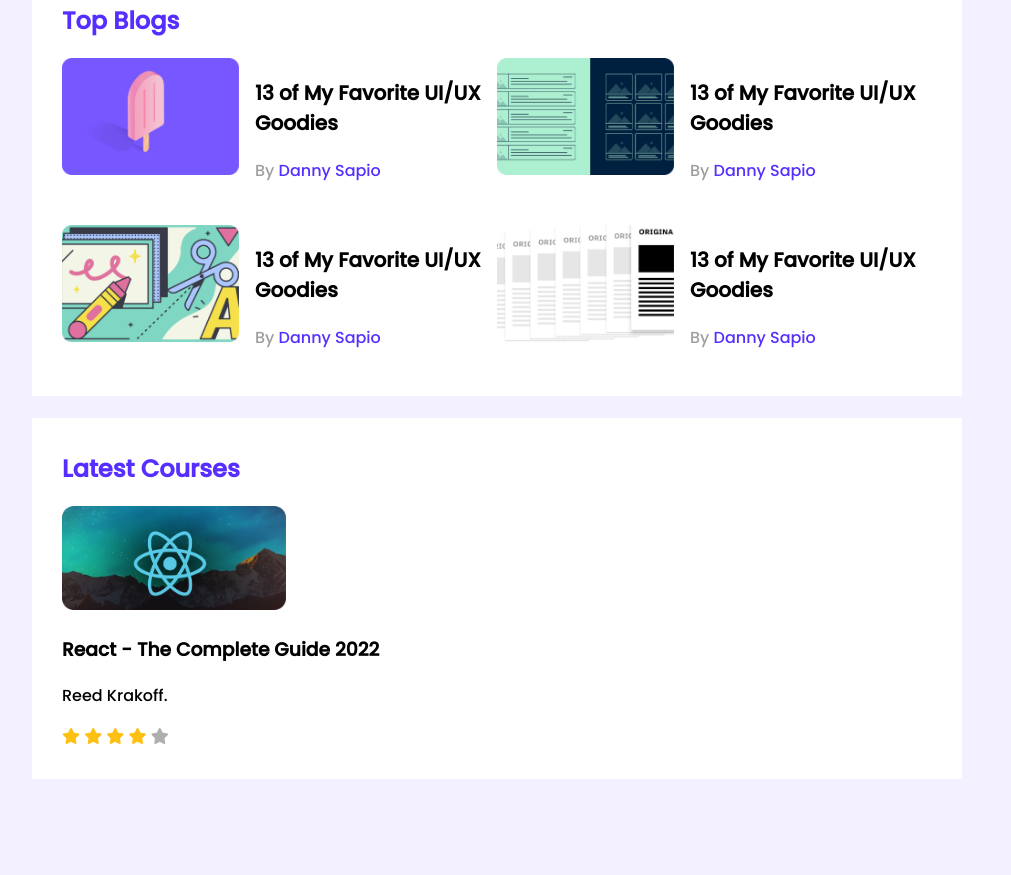
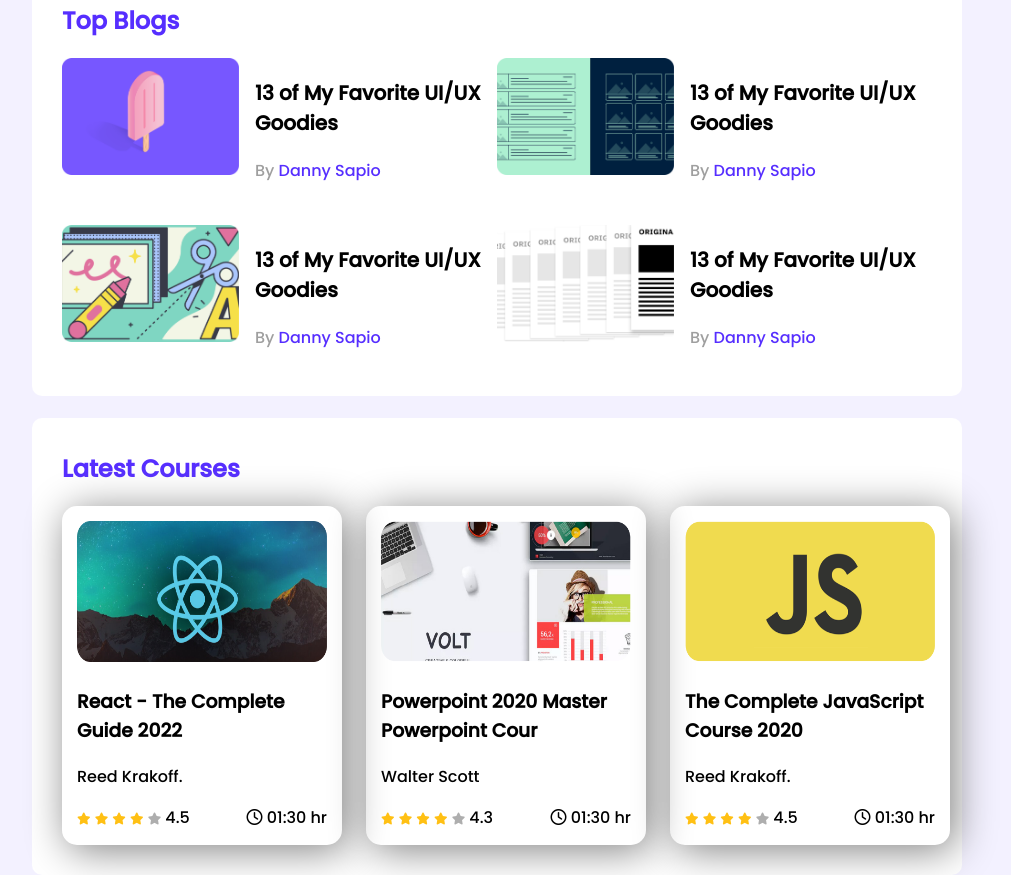
Before and after one commit to Nur-Alom/my-leader-bord, a plain HTML site: page index.html in a window 1280 px wide. Shown: the part 322-1197 px from the top of the page, without its empty margins (143-1154 px from the left). Before the commit the page ends 1101 px from the top, so only its background shows below. Drawn offline with Linux system fonts and the light colour scheme.

Commit message:
new added

```diff
--- a/index.html
+++ b/index.html
@@ -111,13 +111,64 @@
                     <div class="cours-detail">
                         <h3 class="cours-title">React - The Complete Guide 2022</h3>
                         <p class="cours-author">Reed Krakoff.</p>
-                        <div class="couts-info">
+                        <div class="cours-info">
                             <div>
                                 <i class="fas fa-star filled"></i>
                                 <i class="fas fa-star filled"></i>
                                 <i class="fas fa-star filled"></i>
                                 <i class="fas fa-star filled"></i>
                                 <i class="fas fa-star empty"></i>
+                                <span>4.5</span>
+                            </div>
+                            <div class="cours-duration">
+                                <i class="far fa-clock"></i>
+                                01:30 hr
+                            </div>
+                        </div>
+                    </div>
+                </div>
+                <div class="cours">
+                    <div class="cours-banner">
+                        <img src="images/courses/course-2.png" alt="">
+                    </div>
+                    <div class="cours-detail">
+                        <h3 class="cours-title">Powerpoint 2020 Master Powerpoint Cour</h3>
+                        <p class="cours-author">Walter Scott</p>
+                        <div class="cours-info">
+                            <div>
+                                <i class="fas fa-star filled"></i>
+                                <i class="fas fa-star filled"></i>
+                                <i class="fas fa-star filled"></i>
+                                <i class="fas fa-star filled"></i>
+                                <i class="fas fa-star empty"></i>
+                                <span>4.3</span>
+                            </div>
+                            <div class="cours-duration">
+                                <i class="far fa-clock"></i>
+                                01:30 hr
+                            </div>
+                        </div>
+                    </div>
+                </div>
+                <div class="cours">
+                    <div class="cours-banner">
+                        <img src="images/courses/course-3.png" alt="">
+                    </div>
+                    <div class="cours-detail">
+                        <h3 class="cours-title">The Complete JavaScript Course 2020</h3>
+                        <p class="cours-author">Reed Krakoff.</p>
+                        <div class="cours-info">
+                            <div>
+                                <i class="fas fa-star filled"></i>
+                                <i class="fas fa-star filled"></i>
+                                <i class="fas fa-star filled"></i>
+                                <i class="fas fa-star filled"></i>
+                                <i class="fas fa-star empty"></i>
+                                <span>4.5</span>
+                            </div>
+                            <div class="cours-duration">
+                                <i class="far fa-clock"></i>
+                                01:30 hr
                             </div>
                         </div>
                     </div>
--- a/styles/style.css
+++ b/styles/style.css
@@ -19,6 +19,7 @@
     width:870px;
     padding:30px;
     margin-top: 22px;
+    border-radius: 10px;
 }
 hr{
     border: 1px solid #D1D1D1;
@@ -92,9 +93,28 @@
 /*-------------------
     Courses style
 -------------------*/
+
+.courses{
+    display: grid;
+    grid-template-columns: repeat(3,1fr);
+    grid-column-gap: 24px;
+}
+.cours{
+    padding: 15px;
+    box-shadow: 5px 5px 40px grey;
+    border-radius: 15px;
+}
 .cours .cours-banner img{
-    width: 224px;
-    height: 104px;
+    width: 250px;
+    height: 141px;
+}
+.cours-info{
+    display: flex;
+    align-items: center;
+    justify-content: space-between;
+}
+.fa-star{
+    font-size: 12px;
 }
 .fa-star.filled{
     color: #FFC014;
```
